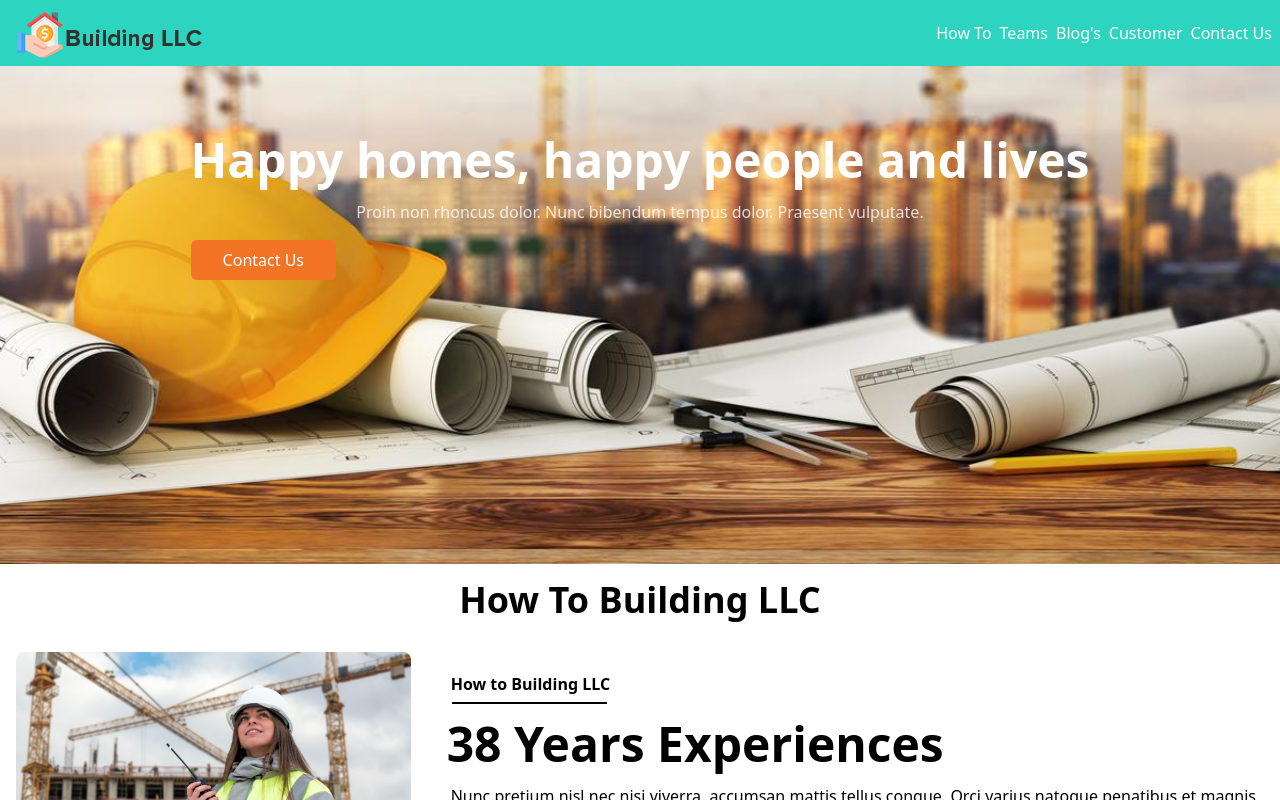
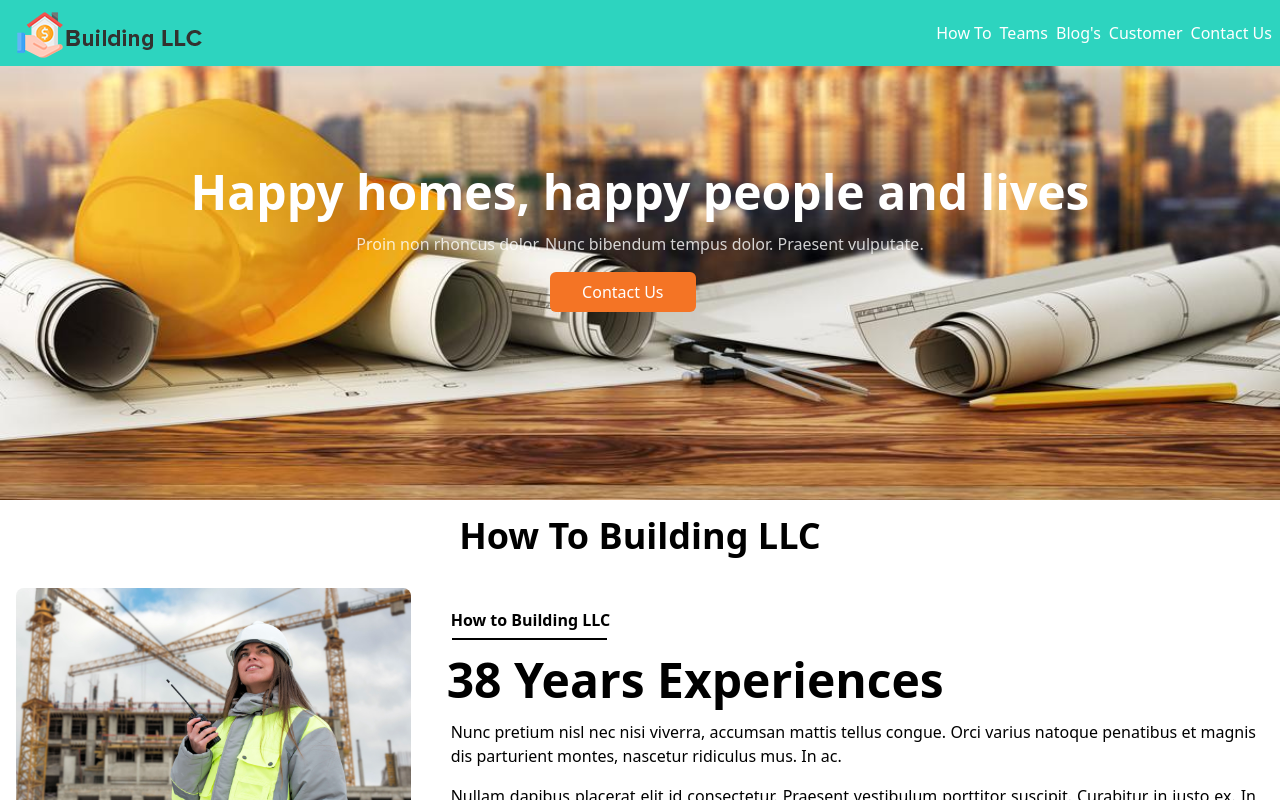
Before and after one commit to MelihKrts/React-First-Project, a React (Vite) app: page / in a window 1280 px wide. Shown: the top 800 px of the page. Built offline with nearby package versions, Linux system fonts and the light colour scheme.

Commit message:
save changes

```diff
--- a/src/components/Slide.jsx
+++ b/src/components/Slide.jsx
@@ -1,10 +1,10 @@
 export default function Slide() {
   return (
-    <section className="w-full mt-16 relative">
+    <section className="w-full  relative">
       <div className="w-full bg-[url('../assets/images/slide-one.jpg')] bg-cover bg-bottom bg-fixed h-[500px]">
         <div className="container mx-auto">
           <div className="w-full flex flex-col justify-center items-center mx-auto relative">
-            <div className="translate-y-1/2 absolute top-1/2">
+            <div className="translate-y-1/2 absolute top-1/2 pt-16">
           <h1 className="text-4xl lg:text-5xl md:text-3xl font-bold text-center text-white">
               Happy homes, happy people and lives
             </h1>
@@ -12,7 +12,7 @@ export default function Slide() {
               Proin non rhoncus dolor. Nunc bibendum tempus dolor. Praesent
               vulputate.
             </p>
-            <button className="px-8 py-2 bg-button text-white text-center rounded-md">Contact Us</button>
+            <button className="px-8 py-2 bg-button text-white text-center rounded-md left-[40%] relative">Contact Us</button>
 
             </div>
           </div>
```
